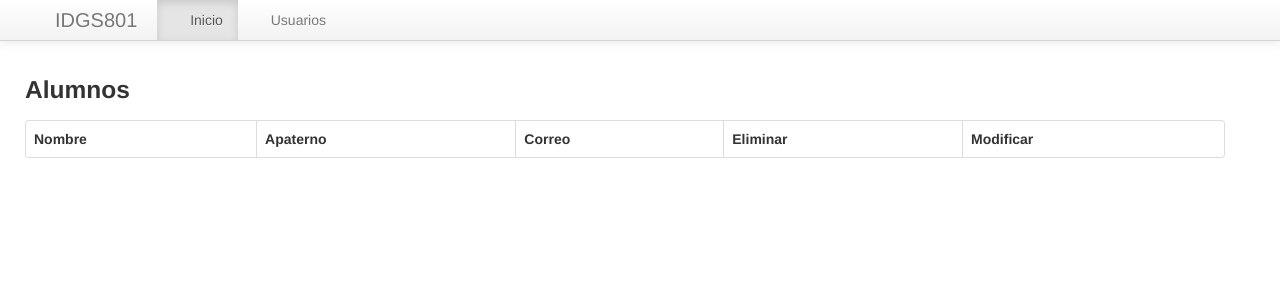
After one commit to IGDS801-20001472/FlaskBD, a Flask app: page /ABC_Completo in a window 1280 px wide. The commit adds this page. Shown: the top 300 px of the page. Run offline with Flask 3, Linux system fonts and the light colour scheme; lists and menus that the app fills with data are empty; some libraries are stand-ins or nearby versions.

Commit message:
MAZM 28 febrero 2024

```diff
--- a/config.py
+++ b/config.py
@@ -8,5 +8,5 @@ class Config(object):
 
 class DevelopmentConfig(Config):
     DEBUG = True
-    SQLALCHEMY_DATABASE_URL = 'mysql+pymysql://root:Gatitofeliz25@127.0.0.1:3307/bdFlask'
+    SQLALCHEMY_DATABASE_URI = 'mysql+pymysql://root:@localhost/bdFlask801'
     SQLALCHEMY_TRACK_MODIFICATIONS = False
--- a/forms.py
+++ b/forms.py
@@ -9,3 +9,13 @@ class UserForm(Form):
     aPaterno = TelField('apaterno')
     aMaterno = TelField('amaterno')
     edad  = IntegerField('edad')
+
+
+class UserForm2(Form):
+    id = TelField('id', [validators.number_range(min = 1, max = 20, message = 'valor no valido')])
+    nombre = StringField('nombre', [
+        validators.DataRequired(message = "El campo es requerido"),
+        validators.length(min=4, max=10, message="ingresa nombre valido")
+        ])
+    email = EmailField('email', [validators.Email(message="Ingrese un correo Valido")])
+    aPaterno = TelField('apaterno')
--- a/main.py
+++ b/main.py
@@ -4,9 +4,10 @@ from flask import flash
 from flask_wtf.csrf import CSRFProtect
 from wtforms import validators
 from flask import g
-from config import DevelopmentCondfig
+from config import DevelopmentConfig
 
-
+from models import db
+from models import Alumnos
 
 app = Flask(__name__)
 app.config.from_object(DevelopmentConfig)
@@ -21,9 +22,31 @@ def page_not_found(e):
 
 
 @app.route("/")
-def index():
+def nose():
     return render_template("layout2.html")
 
+
+
+@app.route("/index", methods = ['GET', 'POST'])
+def index():
+    create_form = forms.UserForm2(request.form)
+    if request.method == 'POST':
+        alum = Alumnos(nombre = create_form.nombre.data,
+                       ape_paterno = create_form.aPaterno.data,
+                       email = create_form.email.data)
+        #insert alumnos() values()
+        db.session.add(alum)
+        db.session.commit()
+    return render_template("index.html", form = create_form)
+
+
+@app.route("/ABC_Completo", methods = ["GET", "POST"])
+def ABCompleto():
+    alum_form = forms.UserForm2(request.form)
+    alumno = Alumnos.query.all()
+    print(alumnos)
+
+    return render_template("ABC_Completo.html", alumnos = alumno)
 
 
 
@@ -56,35 +79,14 @@ def alumnos():
 def maestros():
     return render_template("Maestros.html")
 
-@app.route("/hola")
-def hola():
-    return "<h1>Saludos desde Hola</h1>"
-
-@app.route("/saludo")
-def saludo():
-    return "<h1>Saludos desde Saludo</h1>"
-
-@app.route("/nombre/<string:nom>")
-def func(nom):
-    return "Hola " + nom
-
-@app.route("/numero/<int:n1>")
-def numero(n1):
-    return "Numero: {}".format(n1)
-
-@app.route("/user/<int:id>/<string:nombre>")
-def usuario(id, nombre):
-    return "ID: {} Nombre: {}".format(id, nombre)
-
-@app.route("/suma/<int:num1>/<int:num2>")
-def suma(num1, num2):
-    return "La suma de {} + {} = {}".format(num1, num2, num1 + num2)
-
-
 
 
 
 
 if __name__ == "__main__":
     csrf.init_app(app)
+    db.init_app(app)
+
+    with app.app_context():
+        db.create_all()
     app.run()
--- /dev/null
+++ b/templates/ABC_Completo.html
@@ -0,0 +1,39 @@
+
+{% extends "layout2.html" %}
+
+{%block container%}
+
+{% from "_macros.html" import render_flied%}
+<div class="container">
+<div class="row">
+    <h3>Alumnos</h3>
+    <table class="table table-striped table-bordered">
+        <thead>
+            <tr>
+                <th>Nombre</th>
+                <th>Apaterno</th>
+                <th>Correo</th>
+                <th>Eliminar</th>
+                <th>Modificar</th>
+            </tr>
+        </thead>
+        <tbody>
+            {% for alum in alumnos %}
+            <tr>
+                <td>{{alum.nombre}}</td>
+                <td>{{alum.ape_paterno}}</td>
+                <td>{{alum.email}}</td>
+                <td><a href="eliminar.html?id={{alum.id}}"
+                    class="btn btn-danger">Eliminar</a></td>
+                <td><a href="modificar.html?id={{alum.id}}"
+                    class="btn btn-warning">Modificar</a></td>
+
+            </tr>
+
+            {% endfor %}
+        </tbody>
+    </table>
+</div>
+</div>
+
+{% endblock %}
```
Also changed, not shown: models.py (added, +15 -0 lines), templates/index.html (+25 -1 lines).
